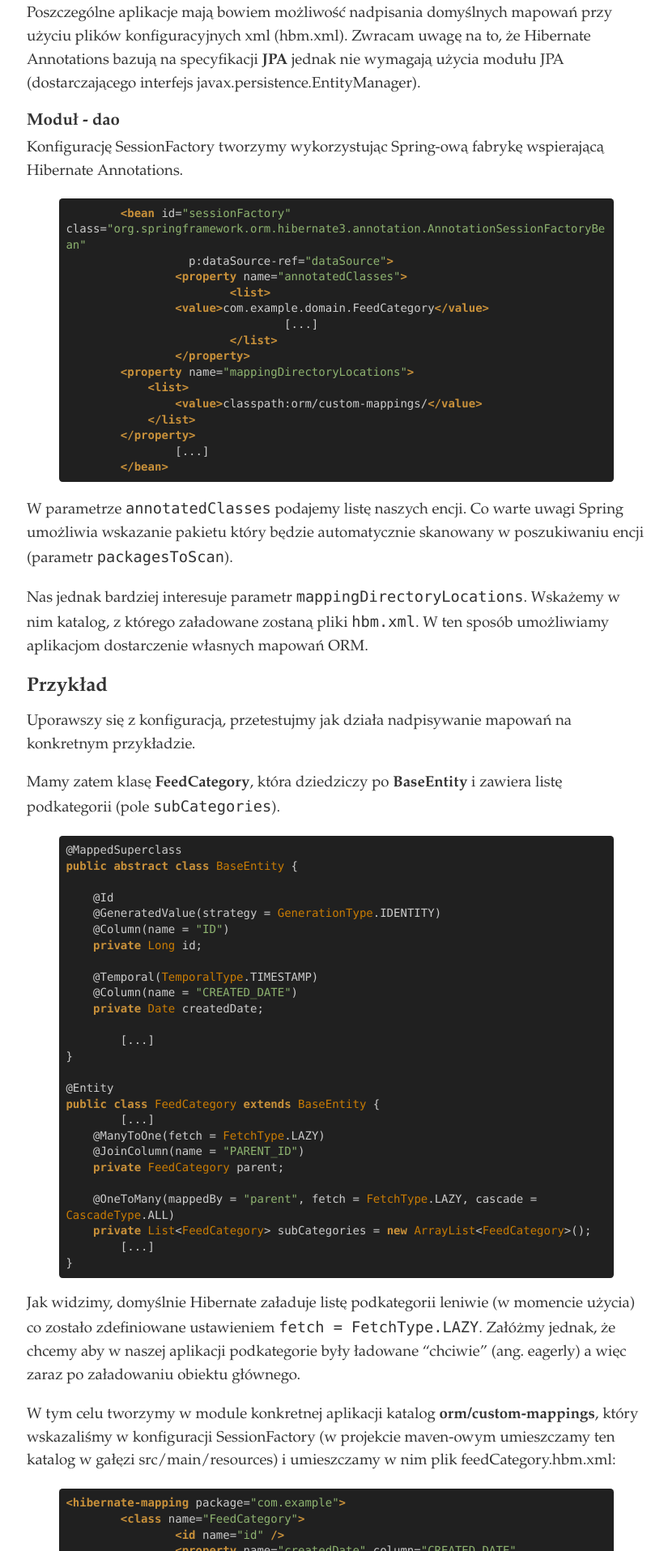
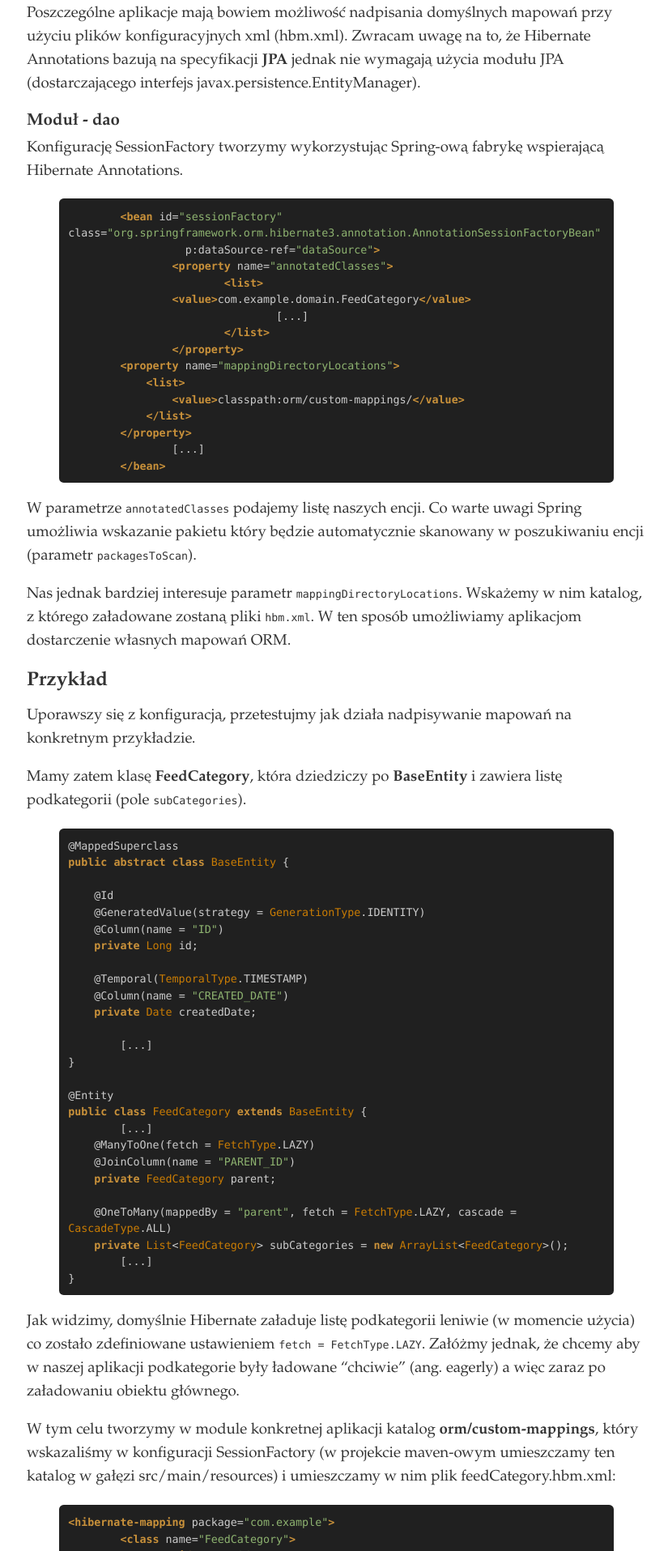
Before and after one commit to consileonpl/consileonpl.github.com, a Jekyll site: the page built from index.markdown, in a window 1280 px wide. Shown: the part 1733-3648 px from the top of the page at 81% size, without its empty margins (337-1162 px from the left). Built offline with Jekyll 4.4.1, drawn with Linux system fonts in a browser that asks for light colours; Markdown is read by kramdown in place of the engine named in the settings.

Commit message:
Updated layout.

```diff
--- a/css/syntax.css
+++ b/css/syntax.css
@@ -29,14 +29,13 @@ code.xml .nt {
 }
 
 code {
-  font-family: Monaco, monospace;
+  font: 10pt Monaco, monospace;
 }
 
 pre {
-  font: 0.75em Monaco, monospace;
-  line-height: 1.4em;
   color: #ccc;
-  background: #202020;
+  line-height: 1.1em;
+  background-color: #202020;
   -moz-border-radius: 0.3em;
   -webkit-border-radius: 0.3em;
   padding: 0.6em;
```
